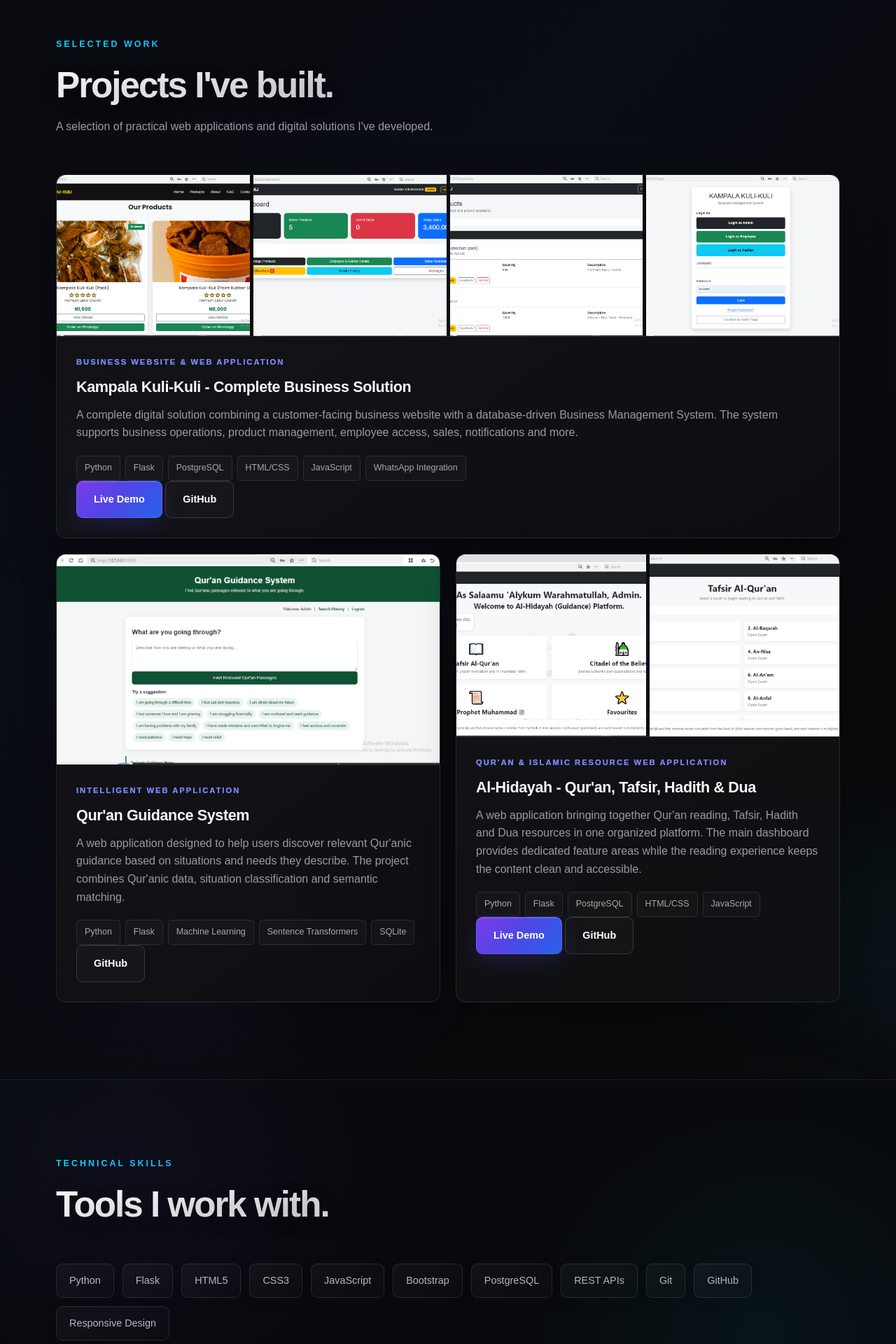
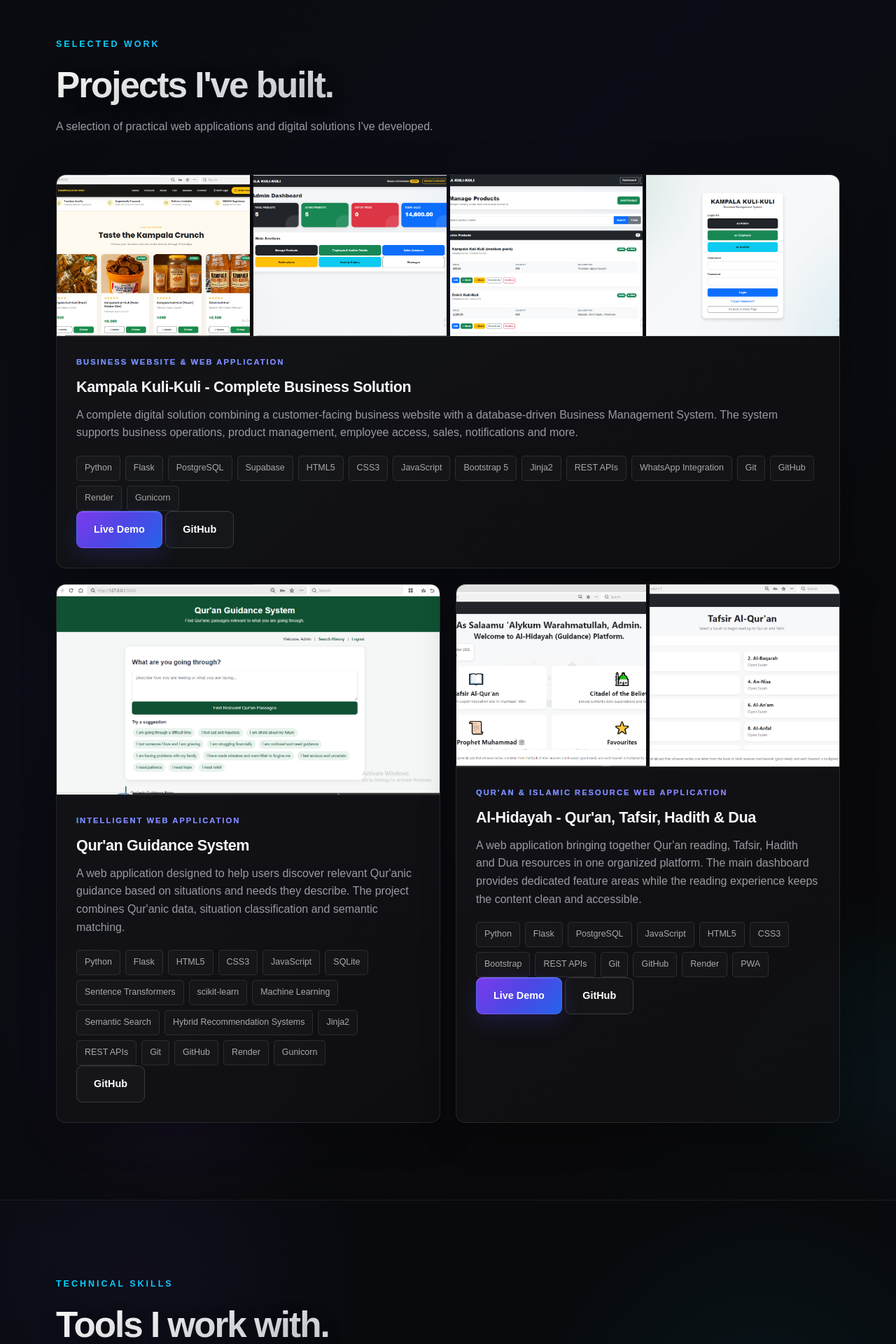
Before and after one commit to isholaabdulwarith2022-creator/my-portfolio, a Flask app: page / in a window 1280 px wide. Shown: the part 2601-4521 px from the top of the page at 70% size. Run offline with Flask 3, Linux system fonts and the light colour scheme.

Commit message:
Update portfolio projects and technology stacks

```diff
--- a/static/css/style.css
+++ b/static/css/style.css
@@ -892,6 +892,7 @@ nav a:hover::after {
     padding: 1px;
     background: linear-gradient(135deg, rgba(124,92,255,0.5), transparent 35%, rgba(0,217,255,0.35));
     -webkit-mask: linear-gradient(#fff 0 0) content-box, linear-gradient(#fff 0 0);
+    mask: linear-gradient(#fff 0 0) content-box, linear-gradient(#fff 0 0);
     -webkit-mask-composite: xor;
     mask-composite: exclude;
     pointer-events: none;
--- a/templates/index.html
+++ b/templates/index.html
@@ -354,12 +354,12 @@
 
                             <button
                                 class="gallery-image"
-                                data-image="{{ url_for('static', filename='images/business-management (frontend).PNG') }}"
+                                data-image="{{ url_for('static', filename='images/kampala frontend page.PNG') }}"
                                 data-title="Kampala Kuli-Kuli - Business Website"
                                 aria-label="View Kampala Kuli-Kuli frontend"
                             >
                                 <img
-                                    src="{{ url_for('static', filename='images/business-management (frontend).PNG') }}"
+                                    src="{{ url_for('static', filename='images/kampala frontend page.PNG') }}"
                                     alt="Kampala Kuli-Kuli business website"
                                     loading="lazy"
                                 >
@@ -368,12 +368,12 @@
 
                             <button
                                 class="gallery-image"
-                                data-image="{{ url_for('static', filename='images/business-management (admin page).PNG') }}"
+                                data-image="{{ url_for('static', filename='images/Kampalabms_admindash.PNG') }}"
                                 data-title="Kampala Kuli-Kuli - Admin Dashboard"
                                 aria-label="View Kampala Kuli-Kuli admin dashboard"
                             >
                                 <img
-                                    src="{{ url_for('static', filename='images/business-management (admin page).PNG') }}"
+                                    src="{{ url_for('static', filename='images/Kampalabms_admindash.PNG') }}"
                                     alt="Kampala Kuli-Kuli admin dashboard"
                                     loading="lazy"
                                 >
@@ -382,12 +382,12 @@
 
                             <button
                                 class="gallery-image"
-                                data-image="{{ url_for('static', filename='images/business-management (products).PNG') }}"
+                                data-image="{{ url_for('static', filename='images/Kampalabms_managepro.PNG') }}"
                                 data-title="Kampala Kuli-Kuli - Product Management"
                                 aria-label="View Kampala Kuli-Kuli product management"
                             >
                                 <img
-                                    src="{{ url_for('static', filename='images/business-management (products).PNG') }}"
+                                    src="{{ url_for('static', filename='images/Kampalabms_managepro.PNG') }}"
                                     alt="Kampala Kuli-Kuli product management"
                                     loading="lazy"
                                 >
@@ -396,12 +396,12 @@
 
                             <button
                                 class="gallery-image"
-                                data-image="{{ url_for('static', filename='images/business-management (login).PNG') }}"
+                                data-image="{{ url_for('static', filename='images/Kampalabms_loginpage.PNG') }}"
                                 data-title="Kampala Kuli-Kuli - Secure Login"
                                 aria-label="View Kampala Kuli-Kuli login"
                             >
                                 <img
-                                    src="{{ url_for('static', filename='images/business-management (login).PNG') }}"
+                                    src="{{ url_for('static', filename='images/Kampalabms_loginpage.PNG') }}"
                                     alt="Kampala Kuli-Kuli secure login"
                                     loading="lazy"
                                 >
@@ -431,14 +431,21 @@
 
 
                             <div class="project-tech">
-
 <span>Python</span>
 <span>Flask</span>
 <span>PostgreSQL</span>
-                                <span>HTML/CSS</span>
+<span>Supabase</span>
+<span>HTML5</span>
+<span>CSS3</span>
 <span>JavaScript</span>
+<span>Bootstrap 5</span>
+<span>Jinja2</span>
+<span>REST APIs</span>
 <span>WhatsApp Integration</span>
-
+<span>Git</span>
+<span>GitHub</span>
+<span>Render</span>
+<span>Gunicorn</span>
         </div>
 
 
@@ -507,13 +514,23 @@
 
 
                             <div class="project-tech">
-
 <span>Python</span>
 <span>Flask</span>
+<span>HTML5</span>
+<span>CSS3</span>
+<span>JavaScript</span>
+<span>SQLite</span>
+<span>Sentence Transformers</span>
+<span>scikit-learn</span>
 <span>Machine Learning</span>
-                                <span>Sentence Transformers</span>
-                                <span>SQLite</span>
-
+<span>Semantic Search</span>
+<span>Hybrid Recommendation Systems</span>
+<span>Jinja2</span>
+<span>REST APIs</span>
+<span>Git</span>
+<span>GitHub</span>
+<span>Render</span>
+<span>Gunicorn</span>
         </div>
 
 
@@ -590,13 +607,18 @@
 
 
                             <div class="project-tech">
-
 <span>Python</span>
 <span>Flask</span>
 <span>PostgreSQL</span>
-                                <span>HTML/CSS</span>
 <span>JavaScript</span>
-
+<span>HTML5</span>
+<span>CSS3</span>
+<span>Bootstrap</span>
+<span>REST APIs</span>
+<span>Git</span>
+<span>GitHub</span>
+<span>Render</span>
+<span>PWA</span>
         </div>
 
 
@@ -657,7 +679,7 @@
                     <span>REST APIs</span>
                     <span>Git</span>
                     <span>GitHub</span>
-                    <span>Responsive Design</span>
+
 
 
                 </div>
```
Also changed, not shown: static/images/Kampalabms_admindash.PNG (added), static/images/Kampalabms_loginpage.PNG (added), static/images/Kampalabms_managepro.PNG (added), static/images/Kampalabms_pos.PNG (added), static/images/kampala frontend page.PNG (added). Lines whose indentation alone changed are shown as unchanged.
